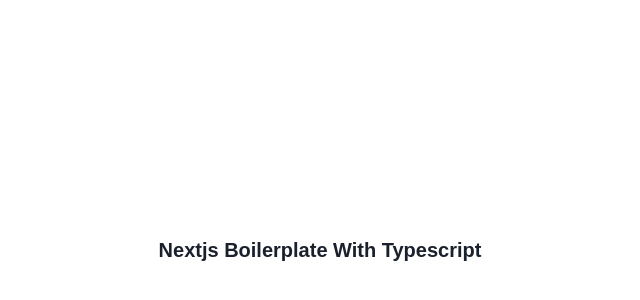
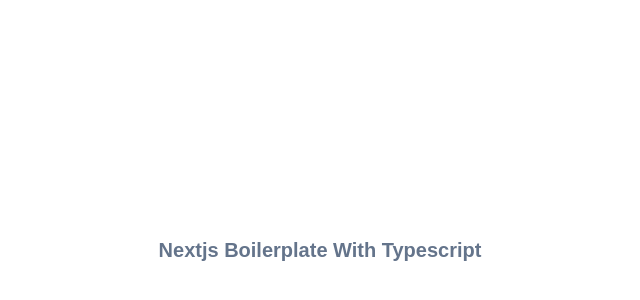
Before and after one commit to Ali-Hussein-dev/nextjs-boilerplate, a Next.js app: page / in a window 1280 px wide. Shown: the part 150-450 px from the top of the page, without its empty margins (320-960 px from the left). Built offline with nearby package versions, Linux system fonts and the light colour scheme.

Commit message:
chore (tailwind setup)

```diff
--- /dev/null
+++ b/postcss.config.js
@@ -0,0 +1,6 @@
+module.exports = {
+  plugins: {
+    '@tailwindcss/jit': {},
+    autoprefixer: {},
+  },
+};
--- /dev/null
+++ b/tailwind.config.js
@@ -0,0 +1,16 @@
+const colors = require('tailwindcss/colors');
+module.exports = {
+  purge: ['./src/pages/**/*.{ts,tsx}', './src/components/**/*.{ts,tsx}'],
+  darkMode: false, // or 'media' or 'class'
+  theme: {
+    extend: {
+      colors: {
+        blueGray: colors.blueGray,
+        trueGray: colors.trueGray,
+        lightBlue: colors.lightBlue,
+        orange: colors.orange,
+      },
+    },
+  },
+  plugins: [],
+};
```
